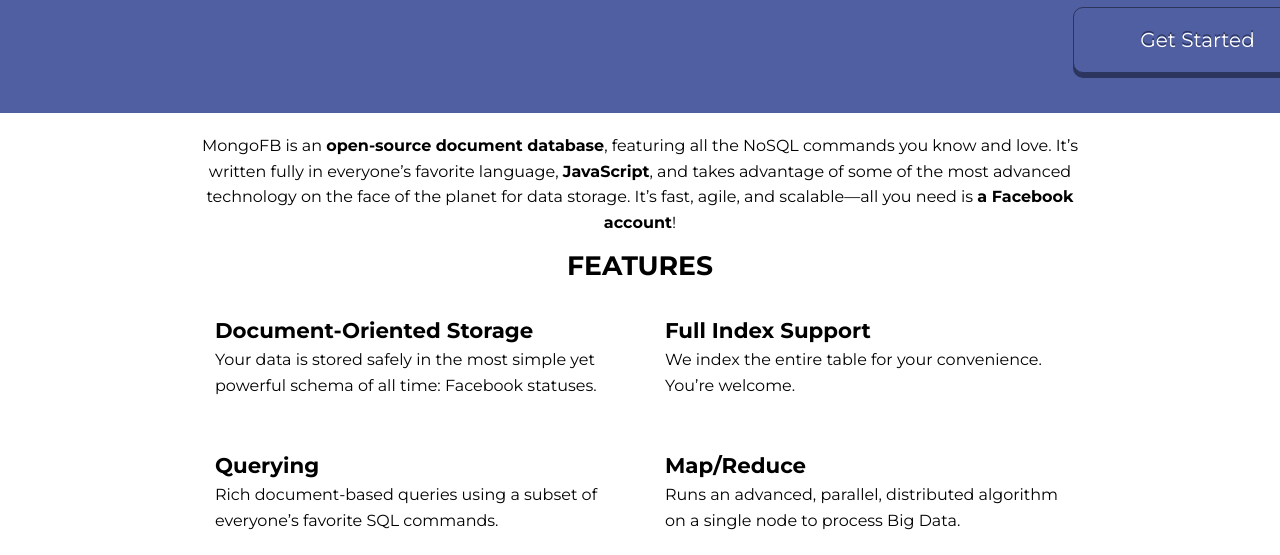
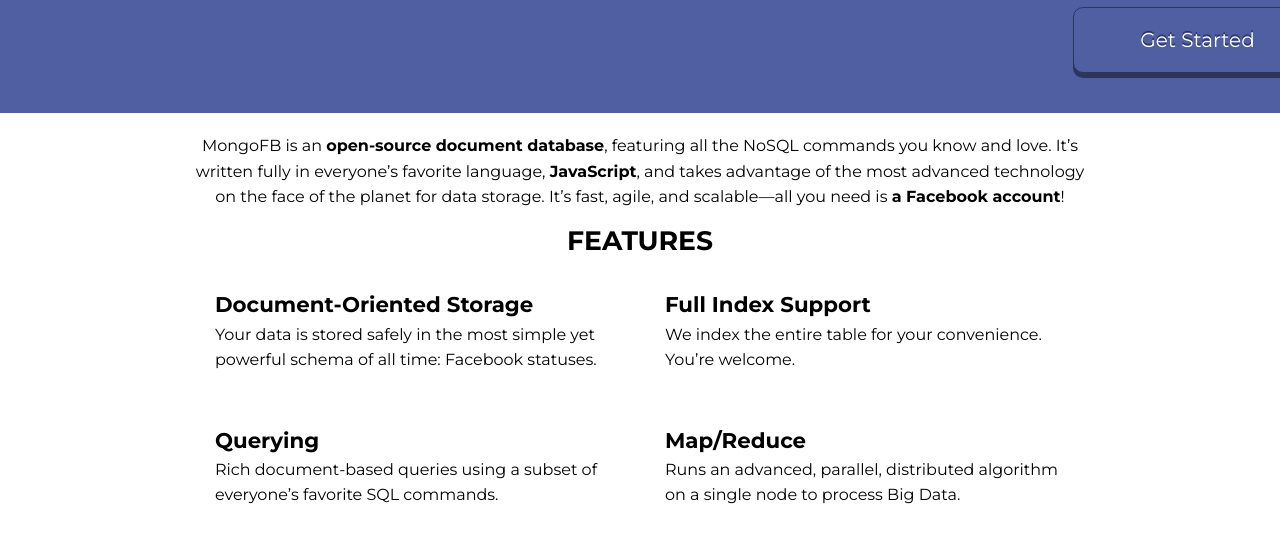
Before and after one commit to dastardlylemon/mongofb, a website: page public/index.html in a window 1280 px wide. Shown: the part 173-728 px from the top of the page. Drawn offline with nearby package versions, Linux system fonts and the light colour scheme.

Commit message:
removed orphans

```diff
--- a/public/index.html
+++ b/public/index.html
@@ -42,7 +42,7 @@
   </div>
   <div id="content-desc">
     <p>
-      MongoFB is an <b>open-source document database</b>, featuring all the NoSQL commands you know and love. It&rsquo;s written fully in everyone&rsquo;s favorite language, <b>JavaScript</b>, and takes advantage of some of the most advanced technology on the face of the planet for data storage. It&rsquo;s fast, agile, and scalable—all you need is <b>a Facebook account</b>!
+      MongoFB is an <b>open-source document database</b>, featuring all the NoSQL commands you know and love. It&rsquo;s written fully in everyone&rsquo;s favorite language, <b>JavaScript</b>, and takes advantage of the most advanced technology on the face of the planet for data storage. It&rsquo;s fast, agile, and scalable—all you need is <b>a Facebook account</b>!
     </p>
     <h2>Features</h2>
     <div class="feature">
```
